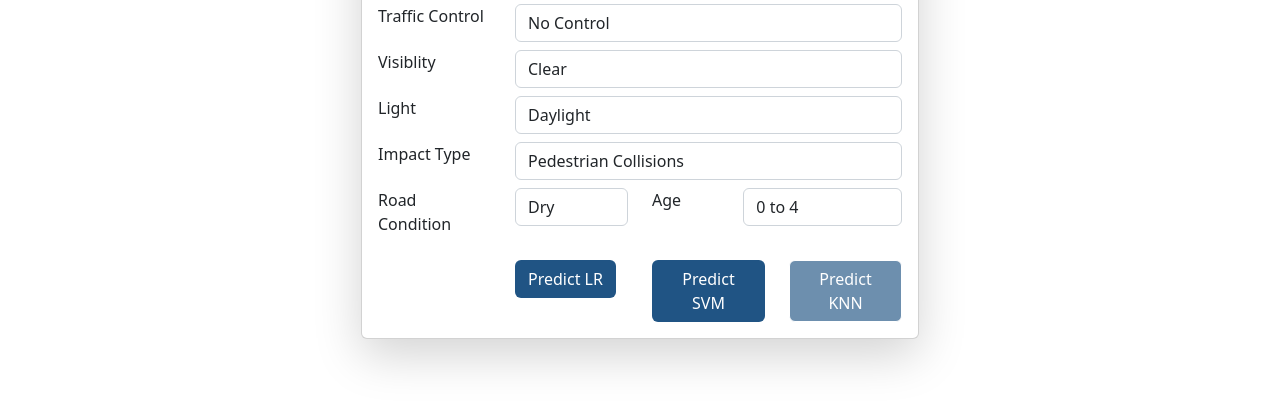
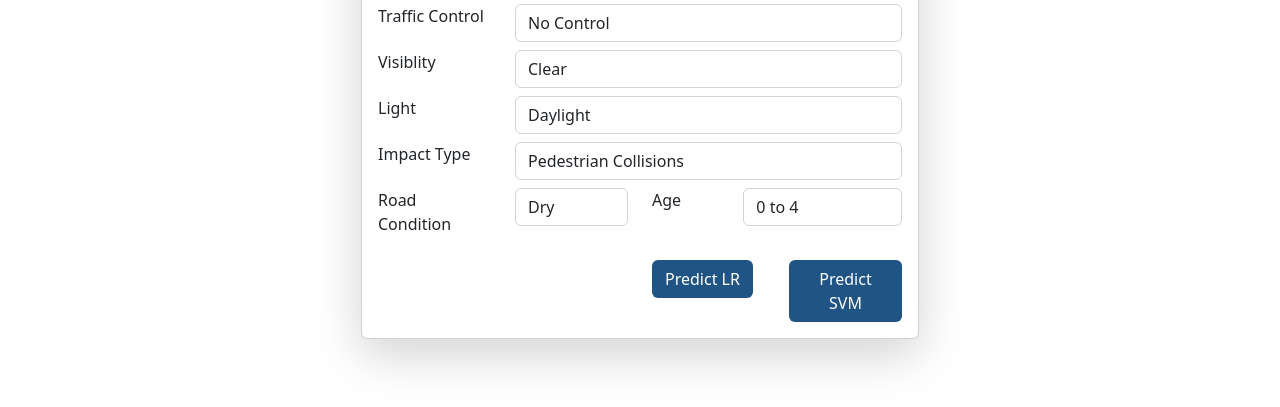
Before and after one commit to Ankit-Mehra/KSI_Project, a Flask app: page / in a window 1280 px wide. Shown: the part 393-800 px from the top of the page. Run offline with Flask 2, Linux system fonts and the light colour scheme; parts of the project's set-up code (start-up, migrations or seed data) failed here and were passed over; some libraries are stand-ins or nearby versions.

Commit message:
commented out knn

```diff
--- a/Templates/index.html
+++ b/Templates/index.html
@@ -178,9 +178,9 @@
                     <div class="col-3">
                         <button type="submit" id="submitPredictSvm"  class="btn text-white" style="background-color: #205484;"  value="svm">Predict SVM</button>
                     </div>
-                    <div class="col-3">
-                        <button type="submit" id="submitPredictSvm"  class="btn text-white" style="background-color: #205484;" value="knn" disabled>Predict KNN</button>
-                    </div>
+                    <!-- <div class="col-3">
+                        <button type="submit" id="submitPredictSvm"  class="btn text-white" style="background-color: #205484;" value="knn" >Predict KNN</button>
+                    </div> -->
                     <!-- <button type="submit" id="submitPredict"  class="btn btn-primary">Predict SVM</button> -->
                 </div>
             </form>
--- a/app.py
+++ b/app.py
@@ -78,7 +78,7 @@ def predict():
             outcome="Fatal"
         else:
             outcome="Non-fatal"
-
+        print(outcome)
         return outcome
 
 
@@ -88,8 +88,8 @@ def model_match(case,query):
         result = lr.predict(query)
     elif case == 'svm':
         result = svm.predict(query)
-    elif case == 'knn':
-        result = knn.predict(query)
+    # elif case == 'knn':
+    #     result = knn.predict(query)
     return result
 
 
@@ -102,8 +102,8 @@ if __name__ =="__main__":
 
     lr = joblib.load('Models/bestmodel_lr.pkl') # Load logistic regression model
     svm = joblib.load('Models/bestmodel_svm.pkl') # Load svm model
-    knn = joblib.load('Models/bestmodel_knn.pkl') # Load KNN model
-    # svm = joblib.load('Models/bestmodel_dtree.pkl') # Load svm model
+    # knn = joblib.load('Models/bestmodel_dt.pkl') # Load KNN model
+    # dt = joblib.load('Models/bestmodel_dtree.pkl') # Load svm model
     print ('Model loaded')
     model_columns = joblib.load('Models/model_columns.pkl') # Load "model_columns.pkl"
     print ('Model columns loaded')
--- a/ksi_assignment_final.py
+++ b/ksi_assignment_final.py
@@ -263,7 +263,7 @@ joblib.dump(pipeline_svc, 'Models/pipeline_svc.pkl')
 knn = KNeighborsClassifier()
 
 pipe_knn=Pipeline([('full', full_pipeline),
-                            ('knn', KNeighborsClassifier())])
+                    ('knn', KNeighborsClassifier())])
 
 param_grid_knn=[
     {'knn__n_neighbors':[3,5,11,19],
```
Also changed, not shown: 1 other file.
